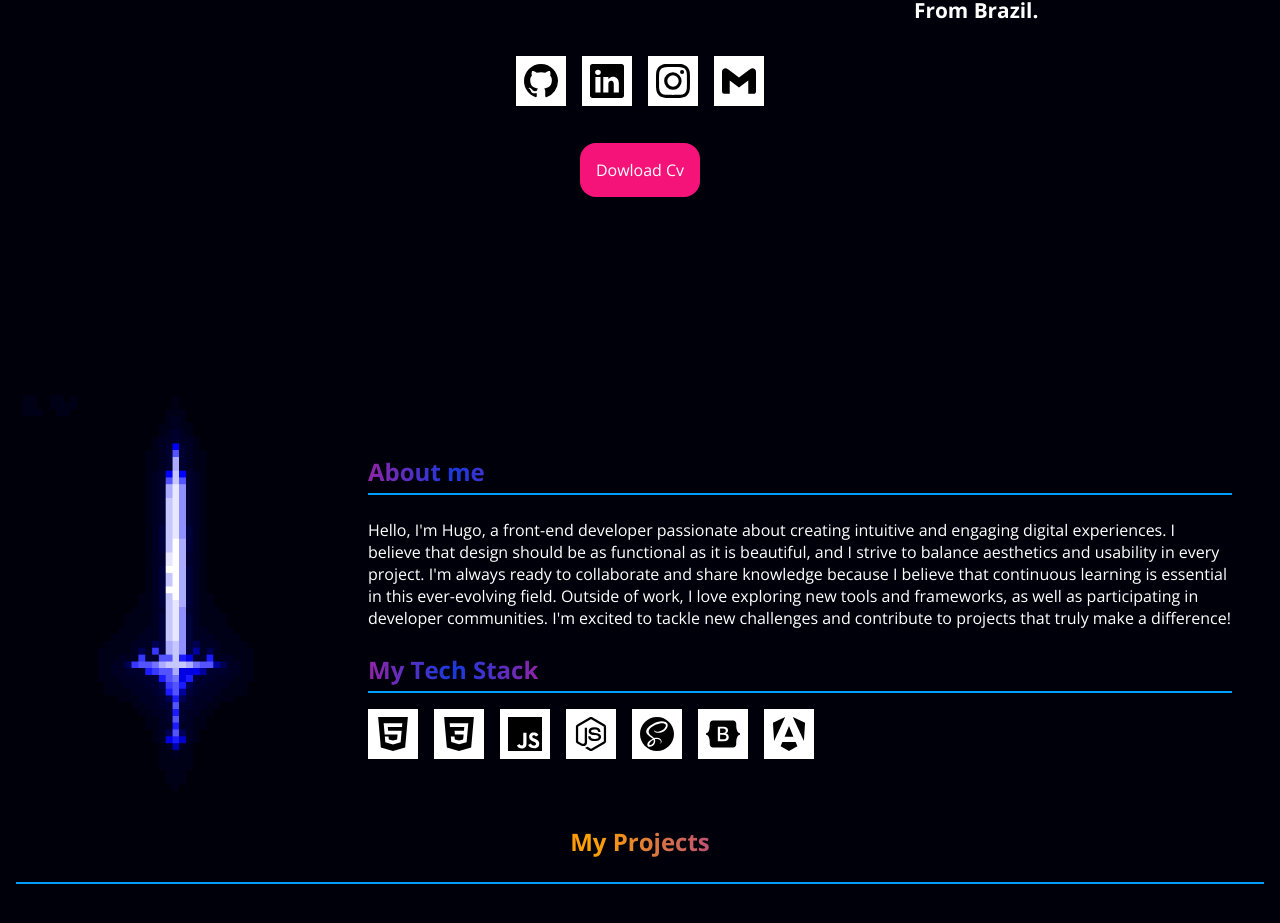
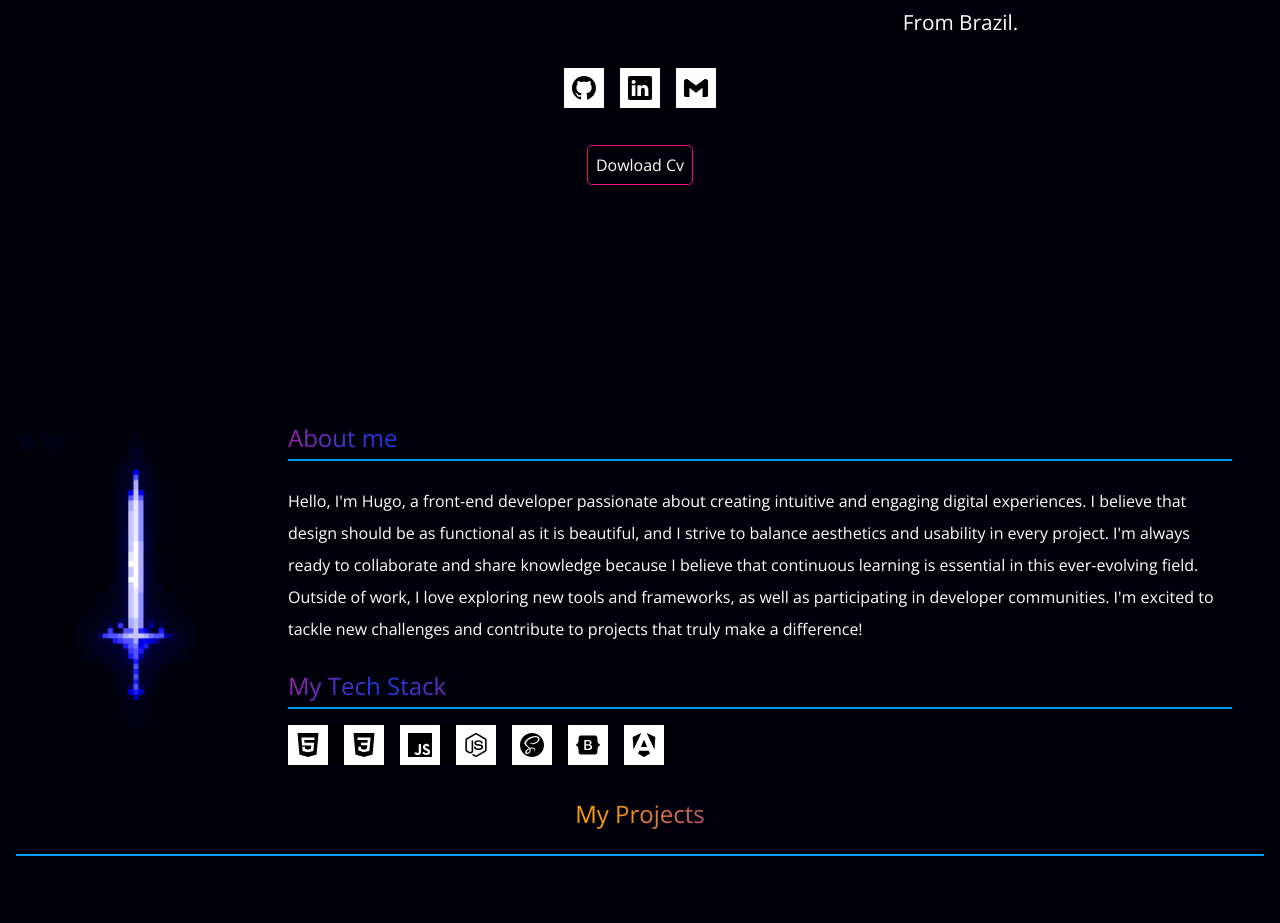
Before and after one commit to Hugodelelis/portfolio, an Angular app: page / in a window 1280 px wide. Shown: the part 411-1334 px from the top of the page. Built offline with nearby package versions, Linux system fonts and the light colour scheme.

Commit message:
test design

```diff
--- a/src/app/modules/components/about/about.component.scss
+++ b/src/app/modules/components/about/about.component.scss
@@ -19,6 +19,7 @@
 
                 h1, h2 {
                     padding-bottom: 0.2em;
+                    font-weight: 200;
                     color: transparent;
                     -webkit-background-clip: text;
                     background-clip: text;
@@ -36,10 +37,15 @@
                 h2 {
                     margin-top: 1em;
                 }
+
+                p {
+                    line-height: 2em;
+                    letter-spacing: 0.7;
+                }
             }
 
             img {
-                max-width: 20em;
+                max-width: 15em;
             }
 
             .stacks {
@@ -51,8 +57,8 @@
 
                 img {
                     background-color: var(--white-010);
-                    width: 50px;
-                    height: 50px;
+                    width: 40px;
+                    height: 40px;
                     padding: 0.5em;
                     transition: 0.4s all ease;
 
--- a/src/app/modules/components/home/home.component.html
+++ b/src/app/modules/components/home/home.component.html
@@ -6,10 +6,9 @@
     </div>
 
     <div class="icons">
-        <a href=""><img src="assets/icons/github.svg" alt="github"></a>
-        <a href=""><img src="assets/icons/linkedin.svg" alt="linkedin"></a>
-        <a href=""><img src="assets/icons/instagram.svg" alt="instagram"></a>
-        <a href=""><img src="assets/icons/gmail.svg" alt="gmail"></a>
+        <a href="https://github.com/Hugodelelis" target="_blank"><img src="assets/icons/github.svg" alt="github"></a>
+        <a href="https://www.linkedin.com/in/hugo-lelis-a873392b8/" target="_blank"><img src="assets/icons/linkedin.svg" alt="linkedin"></a>
+        <a href="" target="_blank"><img src="assets/icons/gmail.svg" alt="gmail"></a>
     </div>
     <a href="" class="cv">Dowload Cv</a>
 </section>
--- a/src/app/modules/components/home/home.component.scss
+++ b/src/app/modules/components/home/home.component.scss
@@ -25,11 +25,13 @@
                 var(--color-core-5) 80%, var(--color-core-1) 100%);
                 background-size: 180%;
                 animation: animate 15s ease infinite;
+                font-weight: 200;
             }
 
             h2 {
                 font-size: 1.4em;
                 color: var(--white-010);
+                font-weight: 200;
 
                 span {
                     color: transparent;
@@ -46,6 +48,7 @@
                 align-self: flex-end;
                 font-size: 1.3em;
                 color: var(--white-010);
+                font-weight: 200;
             }
         }
 
@@ -57,8 +60,8 @@
                 cursor: pointer;
 
                 img {
-                    width: 50px;
-                    height: 50px;
+                    width: 40px;
+                    height: 40px;
                     background-color: var(--white-010);
                     padding: 0.5em;
                     transition: 0.4s all ease;
@@ -71,14 +74,14 @@
         }
 
         .cv {
-            padding: 1em;
-            border-radius: 1em;
-            background-color: var(--color-core-2);
+            padding: 0.5em;
+            border-radius: 0.3em;
+            border: 1px solid var(--color-core-2);
             color: var(--white-010);
             transition: 0.4s all ease;
 
             &:hover {
-                background-color: var(--color-core-1);
+                background-color: var(--color-core-2);
             }
         }
     }
--- a/src/app/modules/components/nav/nav.component.scss
+++ b/src/app/modules/components/nav/nav.component.scss
@@ -24,6 +24,7 @@
             background-size: 180%;
             animation: animate 15s ease infinite;
             position: relative;
+            font-weight: 100;
         }
 
         ul {
@@ -36,7 +37,7 @@
             li a {
                 color: var(--white-010);
                 font-size: 1.2em;
-                font-weight: 400;
+                font-weight: 200;
                 position: relative;
 
                 &::after {
--- a/src/app/modules/components/projects/projects.component.scss
+++ b/src/app/modules/components/projects/projects.component.scss
@@ -5,6 +5,7 @@
         padding: 0 1em;
 
         h1 {
+            font-weight: 200;
             color: transparent;
             -webkit-background-clip: text;
             background-clip: text;
```
